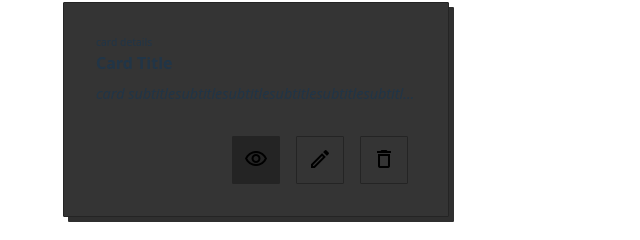
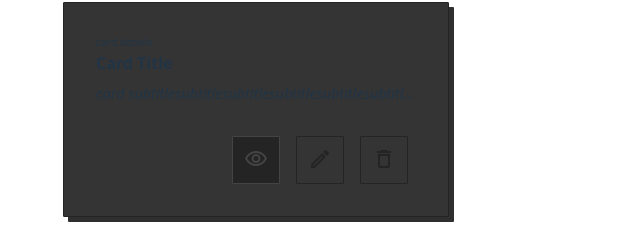
Before and after one commit to ivandomar/qip-frontend, a website built with Vite: page index.html in a window 1280 px wide. In both pictures the pointer is over the button "visibility". Shown: the part 126-366 px from the top of the page, 17-657 px from the left. Built offline with nearby package versions, Linux system fonts and the light colour scheme.

Commit message:
feature(card): adjusts color pattern of action buttons

```diff
--- a/components/card/index.css
+++ b/components/card/index.css
@@ -47,8 +47,11 @@
   aspect-ratio: 1;
   background: transparent;
   border: 1px solid #242424;
+  color: #242424;
 }
 
 .card-actions > button:hover {
   background: #242424;
+  border-color: #444444;
+  color: #444444;
 }
```
